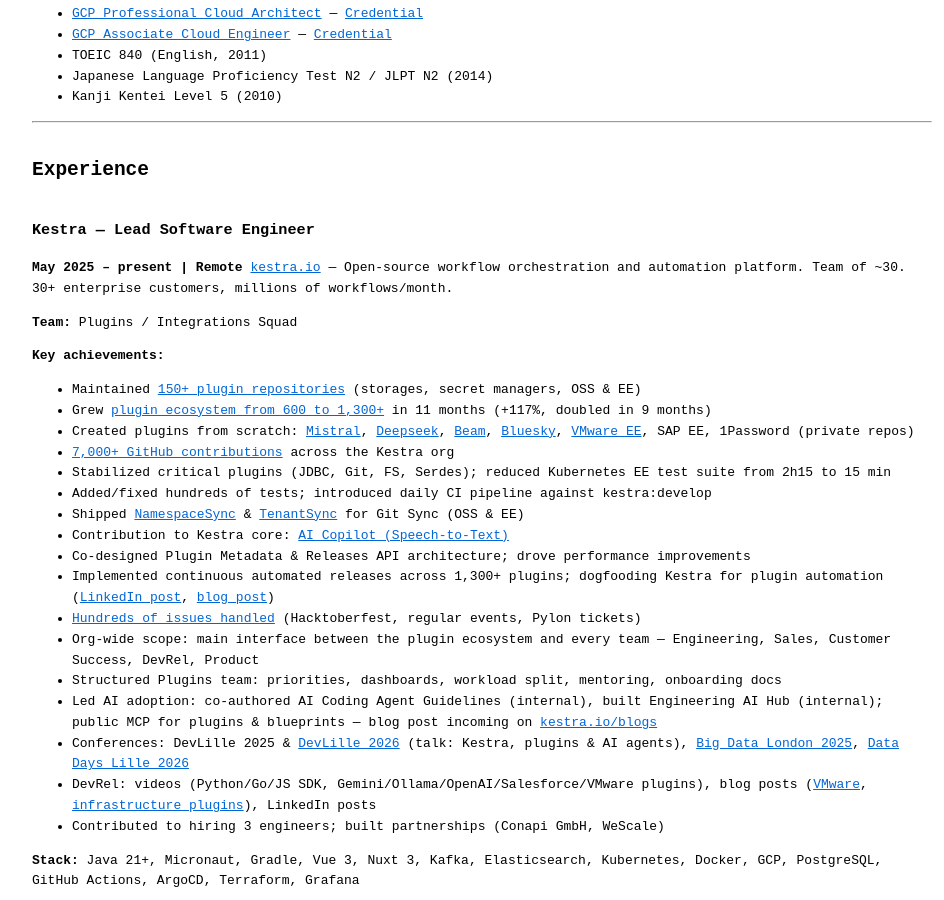
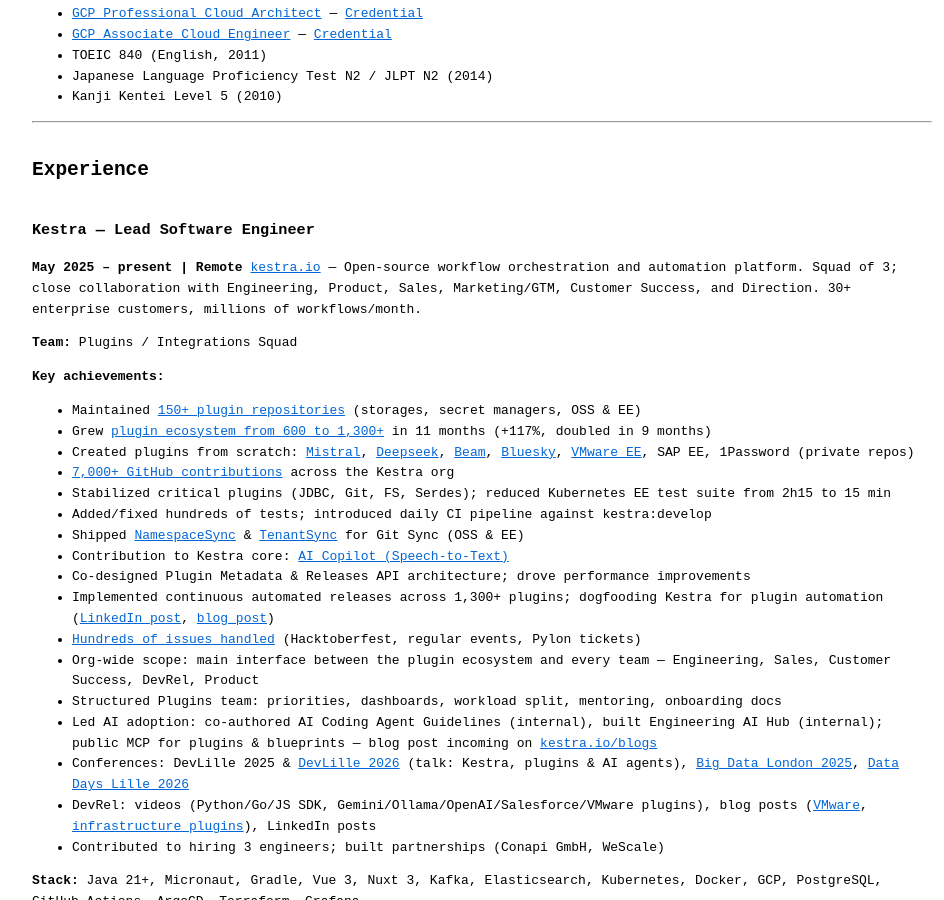
Before and after one commit to fdelbrayelle/fdelbrayelle.github.io, a Jekyll site: the page built from cv.md, in a window 1280 px wide and 900 px high, scrolled down 668 px. Shown: the whole window, without its empty margins (158-1102 px from the left). Built offline with Jekyll 4.4.1, drawn with Linux system fonts in a browser that asks for light colours.

Commit message:
fix(cv): update Kestra team size to squad of 3 with cross-team scope

```diff
--- a/_config.yml
+++ b/_config.yml
@@ -152,7 +152,7 @@
               <li>Functional: Creating workflows for data engineers, platform engineers and software engineers</li>
               <li>Business: Orchestration and automation</li>
               <li>Methodology: 2-month cycles (minor versions of Kestra core)</li>
-              <li>Team: +/- 30 people</li>
+              <li>Squad of 3; close collaboration with Engineering, Product, Sales, Marketing/GTM, Customer Success, and Direction</li>
               <li>Scale: 30+ enterprise customers - millions of workflows executed / month</li>
             </ul>
           </p>
--- a/_data/fr_site.yml
+++ b/_data/fr_site.yml
@@ -82,7 +82,7 @@
               <li>Fonctionnel : Création de workflows pour les data engineers, platform engineers et software engineers</li>
               <li>Business : Orchestration et automatisation</li>
               <li>Méthodologique : Cycles de 2 mois (versions mineures de Kestra core)</li>
-              <li>Équipe : +/- 30 personnes</li>
+              <li>Squad de 3 personnes ; collaboration étroite avec Engineering, Product, Sales, Marketing/GTM, Customer Success et Direction</li>
               <li>Volumétrie : 30+ entreprises clientes - millions de workflows exécutés / mois</li>
             </ul>
           </p>
--- a/cv.md
+++ b/cv.md
@@ -42,7 +42,7 @@
 
 ### Kestra — Lead Software Engineer
 **May 2025 – present | Remote**
-[kestra.io](https://kestra.io) — Open-source workflow orchestration and automation platform. Team of ~30. 30+ enterprise customers, millions of workflows/month.
+[kestra.io](https://kestra.io) — Open-source workflow orchestration and automation platform. Squad of 3; close collaboration with Engineering, Product, Sales, Marketing/GTM, Customer Success, and Direction. 30+ enterprise customers, millions of workflows/month.
 
 **Team:** Plugins / Integrations Squad
 
```
Also changed, not shown: fr/cv.md (+1 -1 lines).
